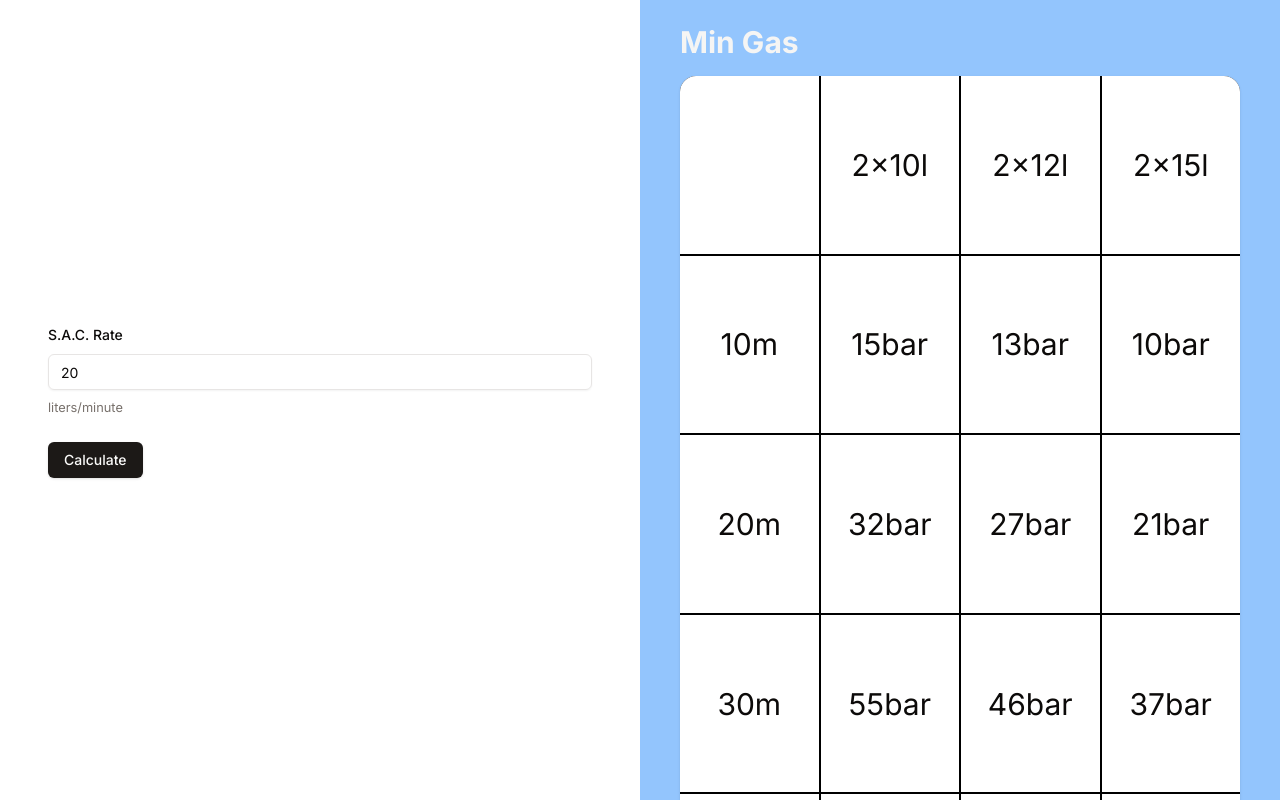
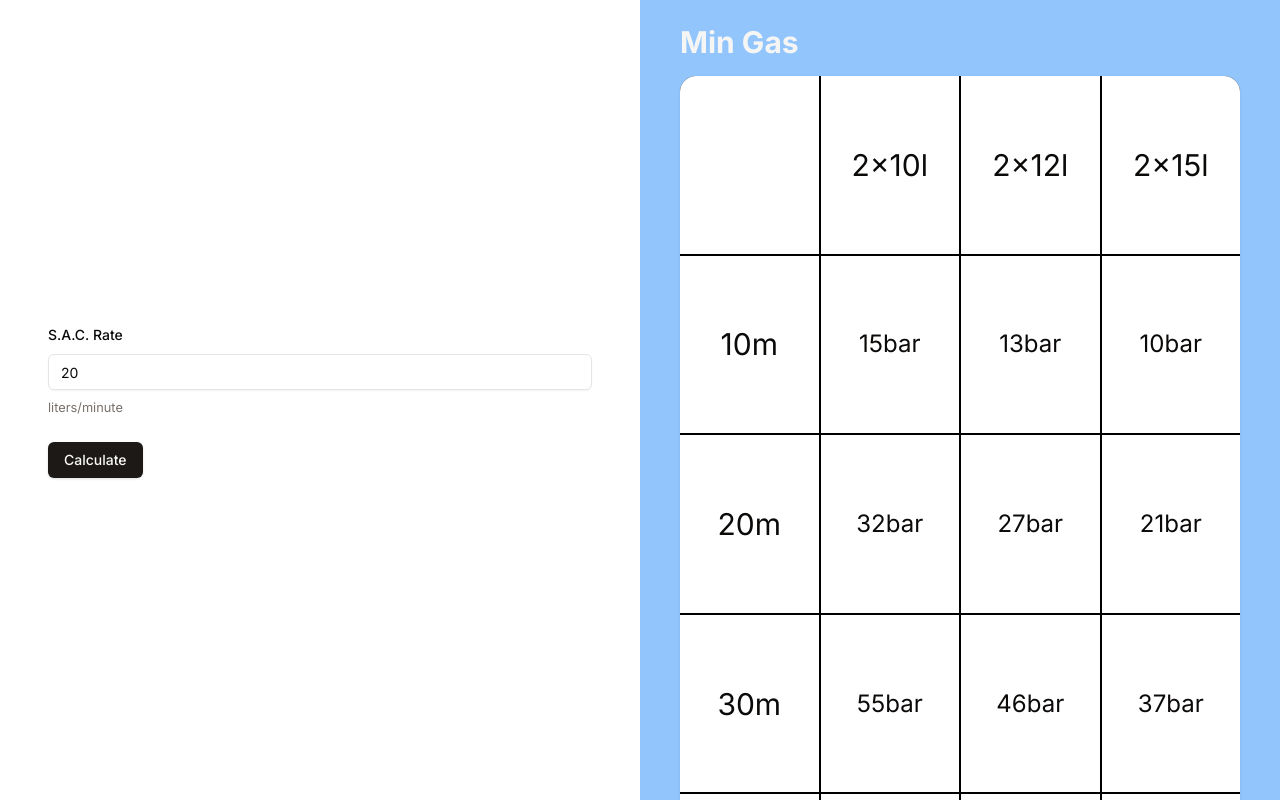
Before and after one commit to d-asensio/petecrack, a Next.js app: page / in a window 1280 px wide. Built offline with nearby package versions, Linux system fonts and the light colour scheme.

Commit message:
tweak styles

```diff
--- a/src/app/calculator.tsx
+++ b/src/app/calculator.tsx
@@ -9,7 +9,7 @@ export function Calculator() {
 
   return (
   <main className="flex flex-col sm:flex-row min-h-screenitems-center justify-center h-screen">
-    <div className="flex items-center p-12 w-1/2">
+    <div className="flex items-center p-12 sm:w-1/2 m:w-2/3">
       <DiveForm onSacRateChange={setSacRate}/>
     </div>
     <div className="bg-blue-300 overflow-auto margin-auto py-6 px-10 space-y-4 sm:w-1/2 m:w-1/3">
--- a/src/app/min-gas-card.tsx
+++ b/src/app/min-gas-card.tsx
@@ -31,7 +31,7 @@ export function MinGasCard({sacRate}: { sacRate: number }) {
           </div>
           {[20, 24, 30].map(cylinderVolume => (
             <div key={cylinderVolume} className='bg-background flex items-center justify-center'>
-                <span className='text-3xl'>
+                <span className='text-2xl'>
                   {Math.round(petecrackFormula({depth, sacRate}) / cylinderVolume)}bar
                 </span>
             </div>
--- a/src/app/segments-card.tsx
+++ b/src/app/segments-card.tsx
@@ -28,7 +28,7 @@ export function SegmentsCard({sacRate}: { sacRate: number }) {
           </div>
           {[20, 24, 30].map(cylinderVolume => (
             <div key={cylinderVolume} className='bg-background flex items-center justify-center'>
-                <span className='text-3xl'>
+                <span className='text-2xl'>
                   {segmentFormula({depth, sacRate, cylinderVolume})}bar
                 </span>
             </div>
```
